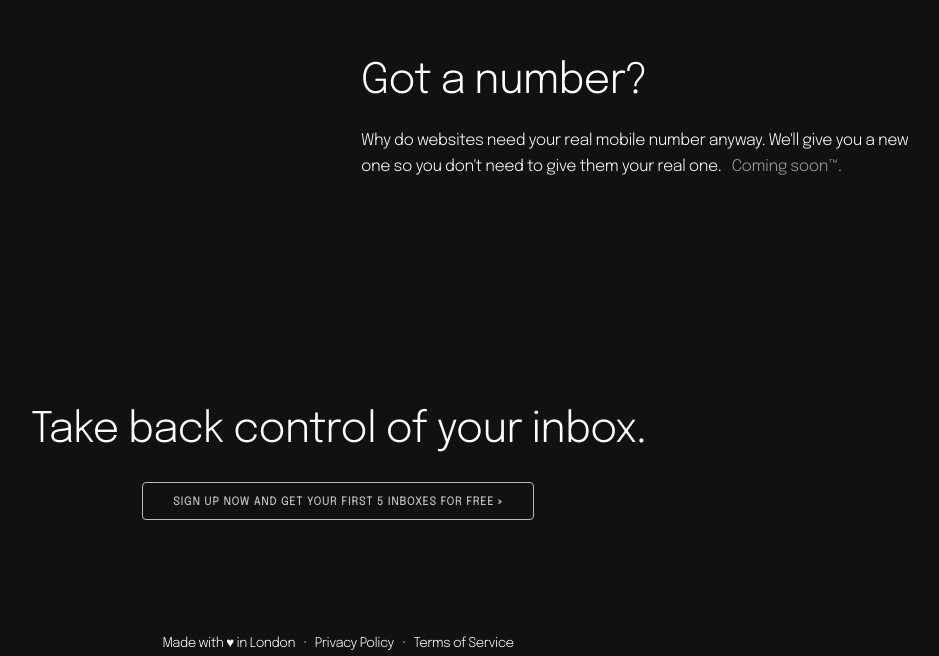
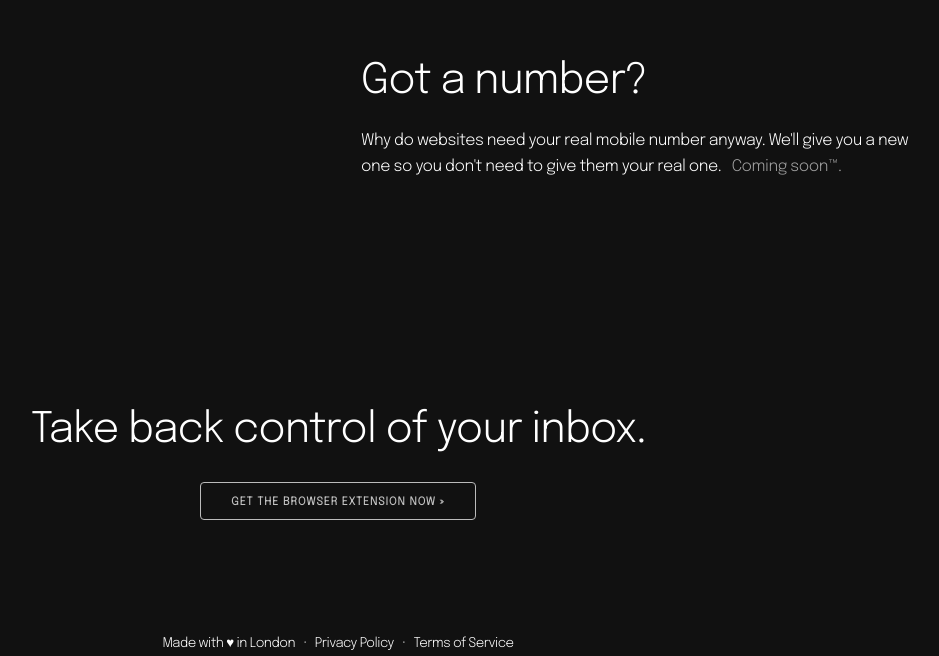
Before and after one commit to PatrickSocha/inboxes.app, a plain HTML site: page index.html in a window 1280 px wide. Shown: the part 1790-2446 px from the top of the page, without its empty margins (302-1241 px from the left). Drawn offline with nearby package versions, Linux system fonts and the light colour scheme; a script that the page names is missing.

Commit message:
copy change

```diff
--- a/index.html
+++ b/index.html
@@ -87,8 +87,7 @@
                 <h2>Take back control of your inbox.</h2>
                 <p></p>
                 <a href="#" class="button" data-splitbee-event="Join button" data-splitbee-event-type="Sign up now"
-                    onclick="bioEp.showPopup();">Sign
-                    up now and get your first 5 inboxes for free &raquo;</a><br />
+                    onclick="bioEp.showPopup();">Get the browser extension now &raquo;</a><br />
                 <!-- <span style="color: rgba(255,255,255,.6)"><small>(No credit cards required)</small></span> -->
             </div>
         </div>
```
